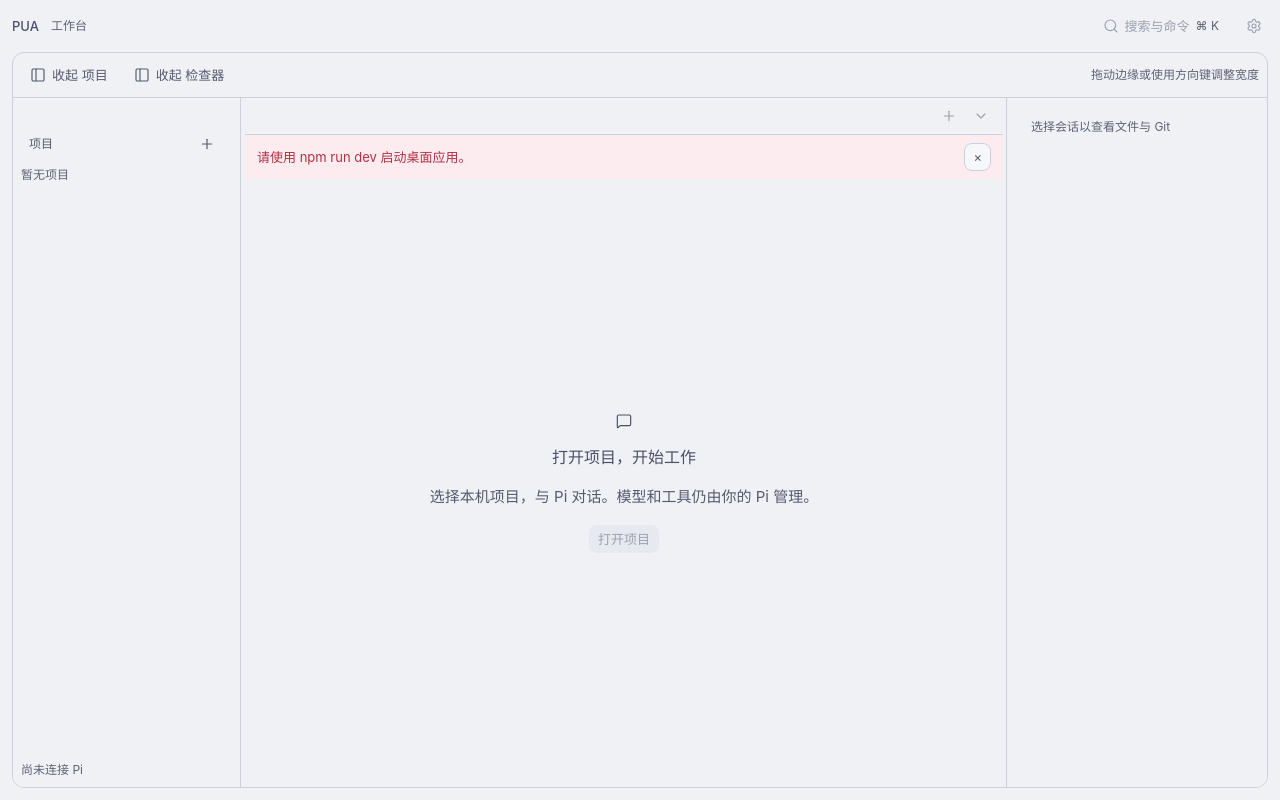
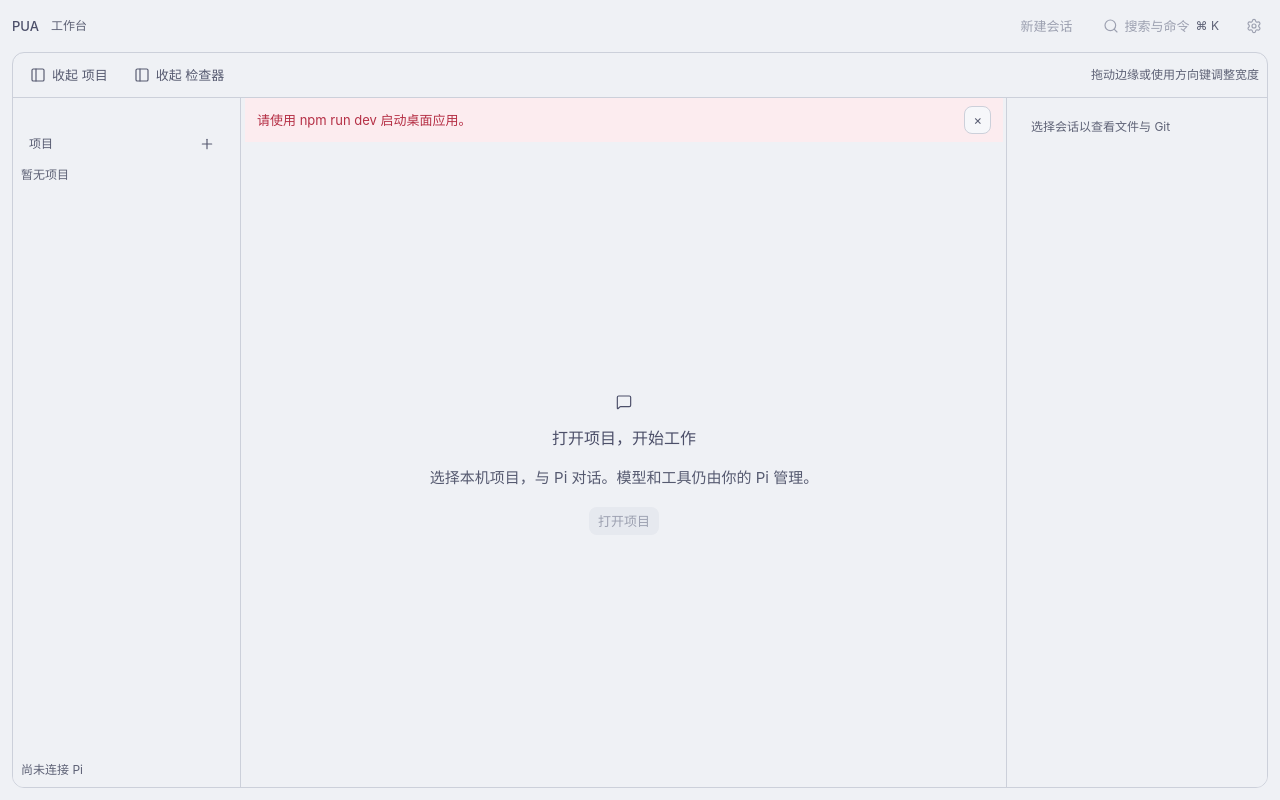
Before and after one commit to Gogo-Bytes/PUA, a React (Vite) app: page / in a window 1280 px wide. Built offline with nearby package versions, Linux system fonts and the light colour scheme.

Commit message:
fix: retain discoverable new session entry

```diff
--- a/src/renderer/app/App.tsx
+++ b/src/renderer/app/App.tsx
@@ -21,12 +21,11 @@ export function App() {
     window.addEventListener('keydown', listener, true); return () => window.removeEventListener('keydown', listener, true);
   }, [boot?.platform, active?.kind]);
   return <UIProvider theme={theme}><div className="workspace">
-    <header className="workspace-heading"><strong>PUA</strong><span className="ui-meta">工作台</span><Button variant="ghost" onClick={palette.openFromSidebar} disabled={!active}><Icon name="search"/>搜索与命令<kbd>⌘ K</kbd></Button><IconButton label="桌面设置" icon="settings" variant="ghost" onClick={desktopPresentation.showSettings} disabled={!boot}/></header>
+    <header className="workspace-heading"><strong>PUA</strong><span className="ui-meta">工作台</span><Button variant="ghost" onClick={() => launch.open()} disabled={!boot}>新建会话</Button><Button variant="ghost" onClick={palette.openFromSidebar} disabled={!active}><Icon name="search"/>搜索与命令<kbd>⌘ K</kbd></Button><IconButton label="桌面设置" icon="settings" variant="ghost" onClick={desktopPresentation.showSettings} disabled={!boot}/></header>
     <ResizableWorkspace rightToggleRef={panelToggle} rightOpen={reviewOpen} onRightOpenChange={setReviewOpen}
       labels={{ left: '项目', right: '检查器', show: '显示', hide: '收起', resize: side => side === 'left' ? '调整项目栏宽度' : '调整检查器宽度', compact: '空间足够时自动恢复面板', hint: '拖动边缘或使用方向键调整宽度' }}
-      left={<div className="workspace-navigation"><ProjectNavigation sessions={sessions} recentProjects={boot?.preferences.recentProjects ?? []} project={project} onSelect={navigation.selectProject} onAdd={() => launch.open()}/><div className="sidebar-bottom"><span className="ui-meta">{boot?.runtime ? '本机 Pi' : '尚未连接 Pi'}</span></div></div>}
+      left={<div className="workspace-navigation"><ProjectNavigation sessions={sessions} recentProjects={boot?.preferences.recentProjects ?? []} project={project} onSelect={navigation.selectProject} onAdd={() => launch.open()}/>{project && <SessionTabs sessions={projectSessions} activeId={activeId} onSelect={navigation.selectSession} onClose={id => void workspace.closeSession(id)} onRename={navigation.renameSession} onAdd={launch.openInProject} addDisabled={!boot} labels={{ title:'会话', add:'新建会话' }}/>}<div className="sidebar-bottom"><span className="ui-meta">{boot?.runtime ? '本机 Pi' : '尚未连接 Pi'}</span></div></div>}
       right={active ? <GitPanel key={active.id} sessionId={active.id} onClose={closeReview} onReference={input.reference}/> : <div className="inspector-placeholder ui-meta">选择会话以查看文件与 Git</div>}>
-      <header className="topbar"><SessionTabs sessions={projectSessions} activeId={activeId} onSelect={navigation.selectSession} onClose={id => void workspace.closeSession(id)} onRename={navigation.renameSession} onAdd={launch.openInProject} addDisabled={!boot} showOverflow groupKey={project ?? ''} labels={{ title: '项目会话', add: '新建会话', all: '全部会话', menu: '当前项目全部会话', close: title => `关闭 ${title}`, rename: { hint: '双击或 F2 重命名', input: value => `重命名 ${value}`, save: '保存', cancel: '取消', empty: '名称不能为空', failed: '重命名失败，请重试' } }} /></header>
       {error && <div className="error-banner" role="alert"><span>{error}</span><Button aria-label="关闭错误提示" onClick={desktopPresentation.dismissError}>×</Button></div>}
       {!active && <section className="workspace-empty"><Icon name="chat" /><h1>{project ? projectName(project) : '打开项目，开始工作'}</h1>{project && <code>{project}</code>}<p>{project ? '此项目还没有打开的会话。新建对话或继续 Pi 保存的最近会话。' : '选择本机项目，与 Pi 对话。模型和工具仍由你的 Pi 管理。'}</p><div><Button variant="primary" onClick={() => launch.open()} disabled={!boot}>{project ? '创建会话' : '打开项目'}</Button>{project && <Button onClick={() => { launch.open({ cwd: project, kind: 'chat', mode: 'continue' }); }}>继续最近会话</Button>}</div>{boot?.runtimeError && <p className="form-error" role="alert">{boot.runtimeError}</p>}</section>}
       {active && <div className="session-toolbar"><Breadcrumbs label="当前位置" items={[{ id: active.cwd, label: projectName(active.cwd), onSelect: () => navigation.selectProject(active.cwd) }, { id: active.id, label: active.title }]}/><div><Button variant="ghost" onClick={() => sessionActions.openProject(active.id)}>打开目录</Button>{active.kind === 'chat' && <Button variant="ghost" onClick={() => launch.open({ cwd: active.cwd, kind: 'terminal', mode: 'new' })}>兼容终端</Button>}{active.kind === 'terminal' && <><Button variant="ghost" onClick={() => input.toggleSearch()}>搜索</Button><Button variant="ghost" onClick={() => void input.chooseTerminalReferences()}>＋ 文件引用</Button></>}</div></div>}
```
